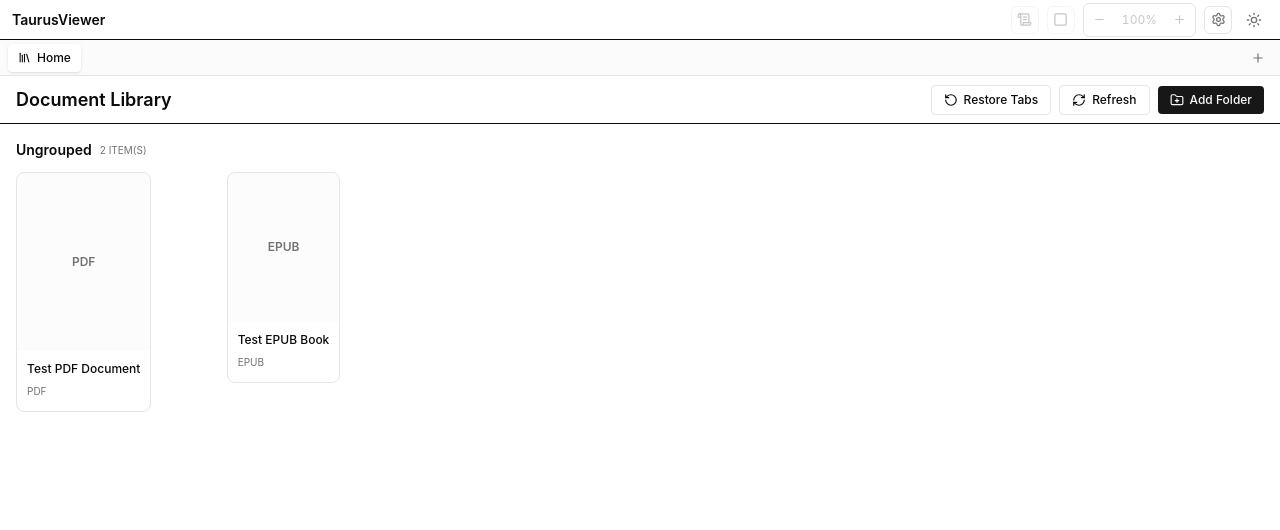
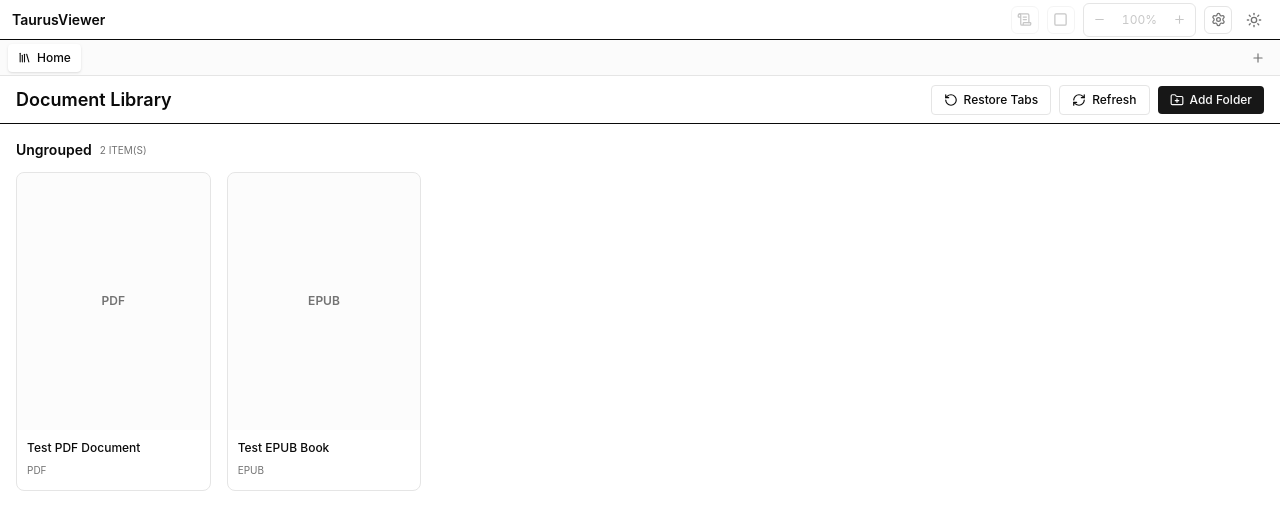
Before and after one commit to sheepla/taurus-viewer, a React (Vite) app: page / in a window 1280 px wide. Shown: the top 530 px of the page. Built offline with nearby package versions, Linux system fonts and the light colour scheme.

Commit message:
Implement library management

```diff
--- a/src/features/library/LibraryView.tsx
+++ b/src/features/library/LibraryView.tsx
@@ -1,10 +1,16 @@
-import { useMemo, useState } from "react";
+import { useEffect, useMemo, useRef, useState } from "react";
 import { invoke } from "@tauri-apps/api/core";
 import { useMutation, useQuery, useQueryClient } from "@tanstack/react-query";
 import { FolderPlus, RefreshCw, RotateCcw, Trash2 } from "lucide-react";
 import { useNavigate } from "@tanstack/react-router";
 import { toast } from "sonner";
 import type { AddFolderOutcome, LibraryEntry, LibraryFolder } from "../../shared/bindings";
+import {
+  Accordion,
+  AccordionContent,
+  AccordionItem,
+  AccordionTrigger,
+} from "@/components/ui/accordion";
 import { useTabStore } from "../tabs/TabStore";
 import {
   flattenLibraryOrder,
@@ -12,6 +18,7 @@ import {
   groupEntriesByFolder,
 } from "./libraryOrder";
 import { useLibraryFocusStore } from "./libraryFocusStore";
+import { useLibraryAccordionStore } from "./libraryAccordionStore";
 
 function LibraryEntryCard({
   entry,
@@ -35,16 +42,16 @@ function LibraryEntryCard({
         openTab(entry.path, entry.format === "epub" ? "epub" : "pdf");
         navigate({ to: "/" });
       }}
-      className={`group flex flex-col overflow-hidden rounded-lg border border-border bg-card text-left transition-all hover:border-primary hover:shadow-md ${
+      className={`group flex w-full flex-col overflow-hidden rounded-lg border border-border bg-card text-left transition-all hover:border-primary hover:shadow-md ${
         focused ? "ring-2 ring-primary" : ""
       }`}
     >
-      <div className="relative flex aspect-[3/4] w-full items-center justify-center bg-muted/30">
+      <div className="relative flex aspect-[3/4] w-full items-center justify-center overflow-hidden bg-muted/30">
         {!imgError && entry.thumbnail_path !== null ? (
           <img
             src={`http://taurus-thumb.localhost/${entry.id}`}
             alt={entry.title}
-            className="h-full w-full object-cover"
+            className="absolute inset-0 h-full w-full object-cover"
             onError={() => setImgError(true)}
           />
         ) : (
@@ -75,11 +82,15 @@ function LibraryEntryCard({
 
 export function LibraryView() {
   const queryClient = useQueryClient();
+  const contentRef = useRef<HTMLDivElement>(null);
   const [scanning, setScanning] = useState(false);
   const openTab = useTabStore((s) => s.openTab);
   const restorePersistedTabs = useTabStore((s) => s.restorePersistedTabs);
   const navigate = useNavigate();
   const focusedIndex = useLibraryFocusStore((s) => s.focusedIndex);
+  const setColumns = useLibraryFocusStore((s) => s.setColumns);
+  const openIds = useLibraryAccordionStore((s) => s.openIds);
+  const setOpenIds = useLibraryAccordionStore((s) => s.setOpenIds);
 
   const foldersQuery = useQuery({
     queryKey: ["library", "folders"],
@@ -126,6 +137,24 @@ export function LibraryView() {
     flatEntries.forEach((entry, index) => map.set(entry.id, index));
     return map;
   }, [flatEntries]);
+  const hasFolders = folders.length > 0;
+
+  useEffect(() => {
+    const el = contentRef.current;
+    if (!el) return;
+    const measure = () => {
+      const grid = el.querySelector<HTMLElement>("[data-library-grid]");
+      if (!grid) return;
+      const count = getComputedStyle(grid)
+        .gridTemplateColumns.split(" ")
+        .filter(Boolean).length;
+      if (count > 0) setColumns(count);
+    };
+    measure();
+    const observer = new ResizeObserver(measure);
+    observer.observe(el);
+    return () => observer.disconnect();
+  }, [setColumns]);
 
   async function handleRefresh() {
     setScanning(true);
@@ -166,6 +195,29 @@ export function LibraryView() {
     }
   }
 
+  function renderGroupGrid(group: (typeof groups)[number]) {
+    return (
+      <div
+        data-library-grid
+        className="grid grid-cols-2 gap-4 sm:grid-cols-3 md:grid-cols-4 lg:grid-cols-6"
+      >
+        {group.entries.map((entry) => {
+          const index = focusIndexById.get(entry.id) ?? 0;
+          return (
+            <div key={entry.id} data-library-focus={index}>
+              <LibraryEntryCard
+                entry={entry}
+                focused={index === focusedIndex}
+                openTab={openTab}
+                navigate={navigate}
+              />
+            </div>
+          );
+        })}
+      </div>
+    );
+  }
+
   return (
     <div className="flex h-full w-full flex-col overflow-hidden bg-background">
       <div className="flex h-12 items-center justify-between border-b px-4">
@@ -203,7 +255,7 @@ export function LibraryView() {
         </div>
       </div>
 
-      <div className="flex-1 overflow-y-auto p-4">
+      <div ref={contentRef} className="flex-1 overflow-y-auto p-4">
         {entries.length === 0 ? (
           <div className="flex h-64 flex-col items-center justify-center text-muted-foreground text-sm">
             <p className="mb-2">No documents in library.</p>
@@ -211,25 +263,34 @@ export function LibraryView() {
               Add a folder containing PDF or EPUB files.
             </p>
           </div>
-        ) : (
-          groups.map((group) => (
-            <section
-              key={group.folder ? group.folder.id : "ungrouped"}
-              className="mb-8 last:mb-0"
+        ) : hasFolders ? (
+          <Accordion
+            type="multiple"
+            value={openIds}
+            onValueChange={setOpenIds}
+            className="flex flex-col gap-2"
           >
-              <div className="mb-3 flex items-center justify-between">
-                <h3
-                  className="flex min-w-0 items-center gap-2 text-sm font-semibold"
-                  title={group.folder?.path ?? "Ungrouped"}
+            {groups.map((group) => {
+              const key = group.folder ? String(group.folder.id) : "ungrouped";
+              return (
+                <AccordionItem
+                  key={key}
+                  value={key}
+                  className="rounded-lg border px-1"
                 >
+                  <AccordionTrigger className="px-2">
+                    <span className="flex min-w-0 items-center gap-2">
                       <span className="truncate">
                         {group.folder ? folderName(group.folder.path) : "Ungrouped"}
                       </span>
                       <span className="shrink-0 text-[10px] font-normal text-muted-foreground uppercase">
                         {group.entries.length} item(s)
                       </span>
-                </h3>
+                    </span>
+                  </AccordionTrigger>
+                  <AccordionContent className="px-2">
                     {group.folder && (
+                      <div className="mb-3 flex justify-end">
                         <button
                           type="button"
                           onClick={() => void removeFolder.mutateAsync(group.folder!.path)}
@@ -238,26 +299,29 @@ export function LibraryView() {
                           <Trash2 size={12} />
                           Remove folder
                         </button>
+                      </div>
                     )}
-              </div>
-              <div
-                data-library-grid
-                className="grid grid-cols-2 gap-4 sm:grid-cols-3 md:grid-cols-4 lg:grid-cols-6"
-              >
-                {group.entries.map((entry) => {
-                  const index = focusIndexById.get(entry.id) ?? 0;
-                  return (
-                    <div key={entry.id} data-library-focus={index}>
-                      <LibraryEntryCard
-                        entry={entry}
-                        focused={index === focusedIndex}
-                        openTab={openTab}
-                        navigate={navigate}
-                      />
-                    </div>
+                    {renderGroupGrid(group)}
+                  </AccordionContent>
+                </AccordionItem>
               );
             })}
+          </Accordion>
+        ) : (
+          groups.map((group) => (
+            <section key="ungrouped" className="mb-8 last:mb-0">
+              <div className="mb-3 flex items-center justify-between">
+                <h3
+                  className="flex min-w-0 items-center gap-2 text-sm font-semibold"
+                  title={group.folder?.path ?? "Ungrouped"}
+                >
+                  <span className="truncate">Ungrouped</span>
+                  <span className="shrink-0 text-[10px] font-normal text-muted-foreground uppercase">
+                    {group.entries.length} item(s)
+                  </span>
+                </h3>
               </div>
+              {renderGroupGrid(group)}
             </section>
           ))
         )}
--- /dev/null
+++ b/src/features/library/libraryAccordionStore.ts
@@ -0,0 +1,16 @@
+import { create } from "zustand";
+
+interface LibraryAccordionState {
+  openIds: string[];
+  setOpenIds: (ids: string[]) => void;
+  ensureOpen: (id: string) => void;
+}
+
+export const useLibraryAccordionStore = create<LibraryAccordionState>((set) => ({
+  openIds: [],
+  setOpenIds: (ids) => set({ openIds: ids }),
+  ensureOpen: (id) =>
+    set((state) =>
+      state.openIds.includes(id) ? state : { openIds: [...state.openIds, id] },
+    ),
+}));
--- a/src/features/library/libraryFocusStore.ts
+++ b/src/features/library/libraryFocusStore.ts
@@ -3,9 +3,13 @@ import { create } from "zustand";
 interface LibraryFocusState {
   focusedIndex: number | null;
   setFocusedIndex: (index: number | null) => void;
+  columns: number;
+  setColumns: (columns: number) => void;
 }
 
 export const useLibraryFocusStore = create<LibraryFocusState>((set) => ({
   focusedIndex: null,
   setFocusedIndex: (index) => set({ focusedIndex: index }),
+  columns: 1,
+  setColumns: (columns) => set({ columns }),
 }));
--- a/src/features/library/libraryOrder.ts
+++ b/src/features/library/libraryOrder.ts
@@ -43,6 +43,14 @@ export function flattenLibraryOrder(
   return groupEntriesByFolder(folders, entries).flatMap((group) => group.entries);
 }
 
+export function groupKeyFor(
+  entry: LibraryEntry,
+  folders: LibraryFolder[],
+): string {
+  const folder = folders.find((f) => f.id === entry.folder_id);
+  return folder ? String(folder.id) : "ungrouped";
+}
+
 export type FocusDirection = "up" | "down" | "left" | "right";
 
 export function moveFocusIndex(
```
Also changed, not shown: 1 other file (tests, documents, lock files or other folders). Lines whose indentation alone changed are shown as unchanged.
